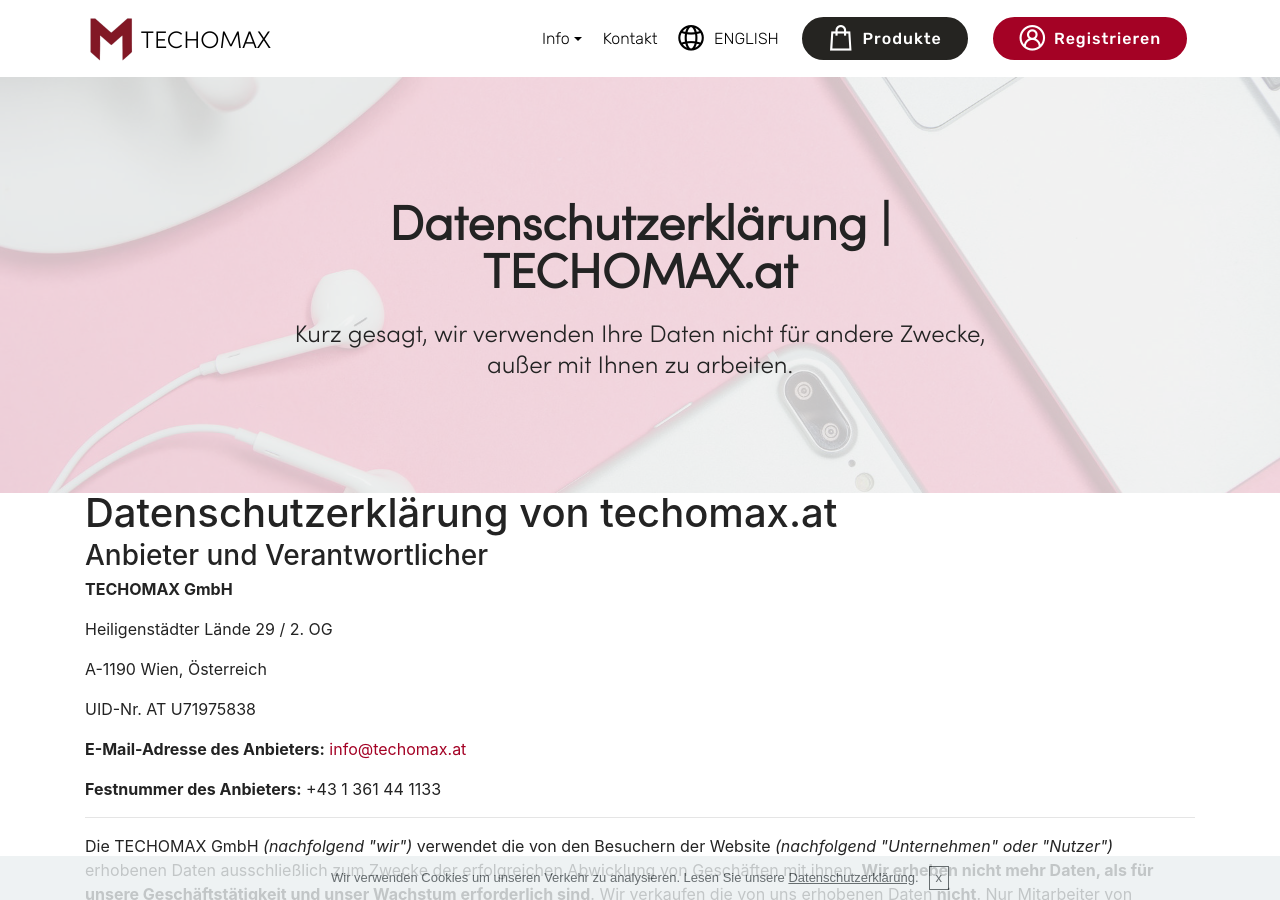
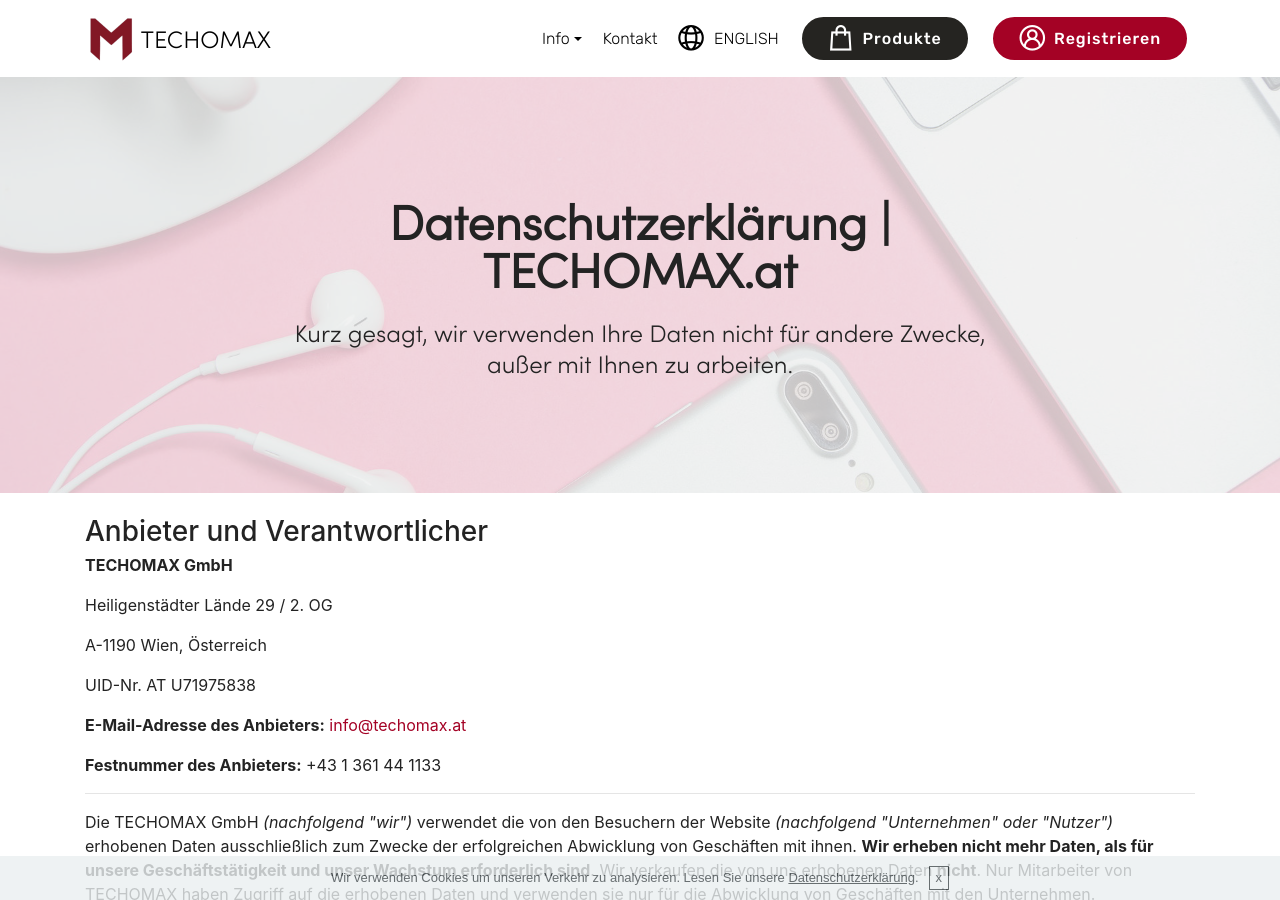
Before and after one commit to techomax/techomax.github.io, a Jekyll site: the page built from de/privacy.html, in a window 1280 px wide and 900 px high. Built offline with Jekyll 4.4.1, drawn with Linux system fonts in a browser that asks for light colours; some web fonts are replaced.

Commit message:
Update privacy.html

```diff
--- a/de/privacy.html
+++ b/de/privacy.html
@@ -7,10 +7,7 @@
 ---
 
 <div class="container">
-
-<h1>
-    Datenschutzerklärung von techomax.at
-</h1>
+<br>
 
 <h3>
     Anbieter und Verantwortlicher
```
